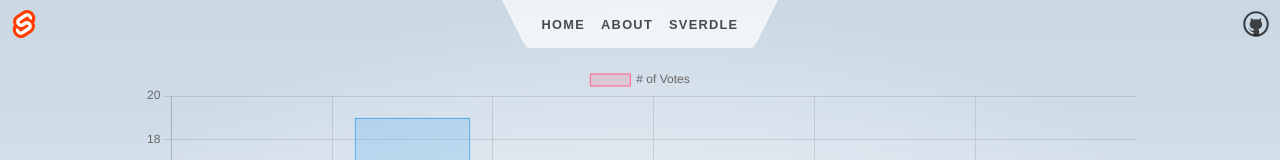
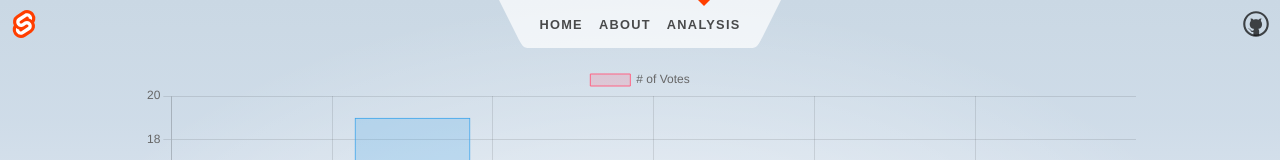
Before and after one commit to sethmorton/CalorNova, a SvelteKit app in the folder frontend/: page /analysis in a window 1280 px wide. Shown: the top 160 px of the page. Built offline with nearby package versions, Linux system fonts and the light colour scheme.

Commit message:
yay pretty graph added to header

```diff
--- a/frontend/src/routes/Header.svelte
+++ b/frontend/src/routes/Header.svelte
@@ -22,8 +22,8 @@
 			<li aria-current={$page.url.pathname === '/about' ? 'page' : undefined}>
 				<a href="/about">About</a>
 			</li>
-			<li aria-current={$page.url.pathname.startsWith('/sverdle') ? 'page' : undefined}>
-				<a href="/sverdle">Sverdle</a>
+			<li aria-current={$page.url.pathname.startsWith('/analysis') ? 'page' : undefined}>
+				<a href="/analysis">Analysis</a>
 			</li>
 		</ul>
 		<svg viewBox="0 0 2 3" aria-hidden="true">
```
